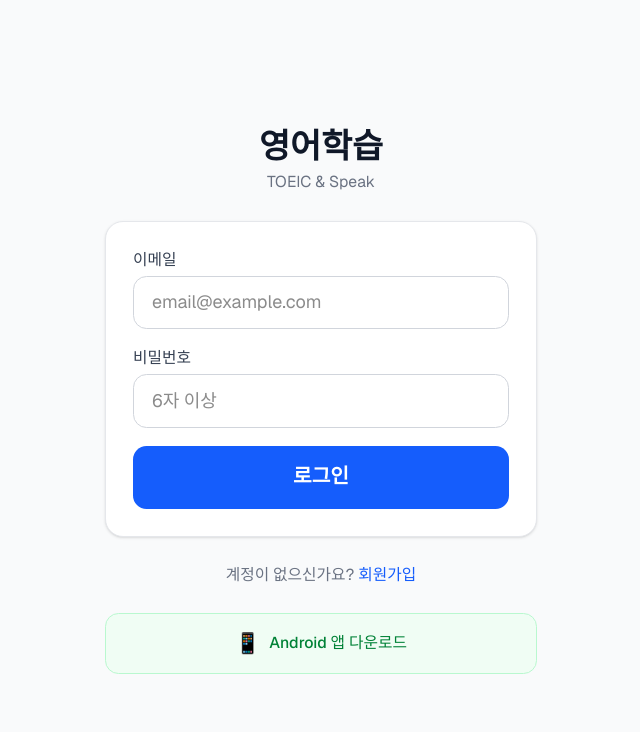
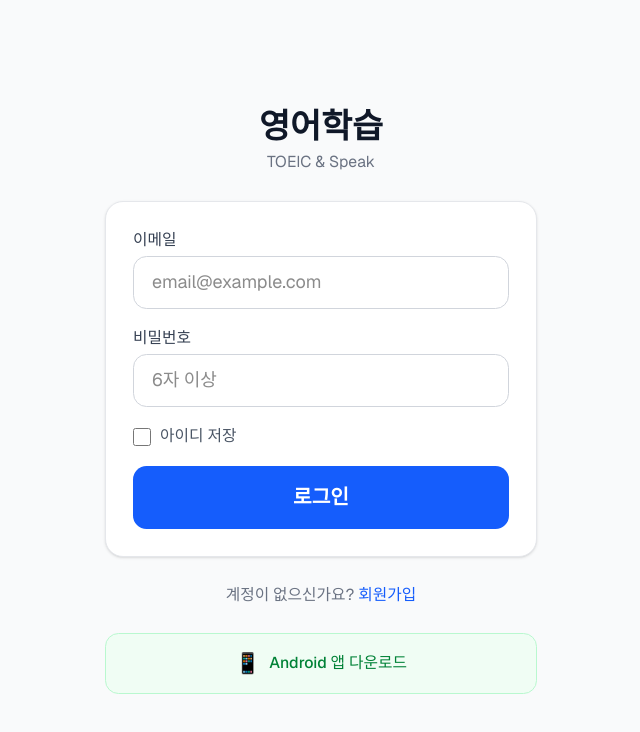
Before and after one commit to sks8982-afk/toeic, a Next.js app: page /auth/login in a window 1280 px wide. Shown: the top 732 px of the page, without its empty margins (319-959 px from the left). Built offline with nearby package versions, Linux system fonts and the light colour scheme; no server answers.

Commit message:
feat: 로그인 아이디 저장 체크박스 (localStorage)

```diff
--- a/src/app/auth/login/page.tsx
+++ b/src/app/auth/login/page.tsx
@@ -1,24 +1,43 @@
-// 로그인 페이지
+// 로그인 페이지 — 아이디 저장 기능 포함
 'use client';
 
-import { useState } from 'react';
+import { useState, useEffect } from 'react';
 import { useRouter } from 'next/navigation';
 import Link from 'next/link';
 import { Button, Card } from '@/shared/components/ui';
 import { useAuth } from '@/shared/providers/AuthProvider';
+
+const SAVED_EMAIL_KEY = 'saved-login-email';
 
 export default function LoginPage() {
   const router = useRouter();
   const { signIn } = useAuth();
   const [email, setEmail] = useState('');
   const [password, setPassword] = useState('');
+  const [saveEmail, setSaveEmail] = useState(false);
   const [error, setError] = useState<string | null>(null);
   const [isLoading, setIsLoading] = useState(false);
+
+  // 저장된 이메일 불러오기
+  useEffect(() => {
+    const saved = localStorage.getItem(SAVED_EMAIL_KEY);
+    if (saved) {
+      setEmail(saved);
+      setSaveEmail(true);
+    }
+  }, []);
 
   const handleSubmit = async (e: React.FormEvent) => {
     e.preventDefault();
     setError(null);
     setIsLoading(true);
+
+    // 아이디 저장 처리
+    if (saveEmail) {
+      localStorage.setItem(SAVED_EMAIL_KEY, email);
+    } else {
+      localStorage.removeItem(SAVED_EMAIL_KEY);
+    }
 
     const result = await signIn(email, password);
     setIsLoading(false);
@@ -72,6 +91,17 @@ export default function LoginPage() {
               />
             </div>
 
+            {/* 아이디 저장 */}
+            <label className="flex items-center gap-2 cursor-pointer">
+              <input
+                type="checkbox"
+                checked={saveEmail}
+                onChange={e => setSaveEmail(e.target.checked)}
+                className="w-4 h-4 rounded border-gray-300 text-blue-600 focus:ring-blue-500"
+              />
+              <span className="text-sm text-gray-600">아이디 저장</span>
+            </label>
+
             {error && (
               <p className="text-sm text-red-600 bg-red-50 px-3 py-2 rounded-lg">
                 {error}
```
